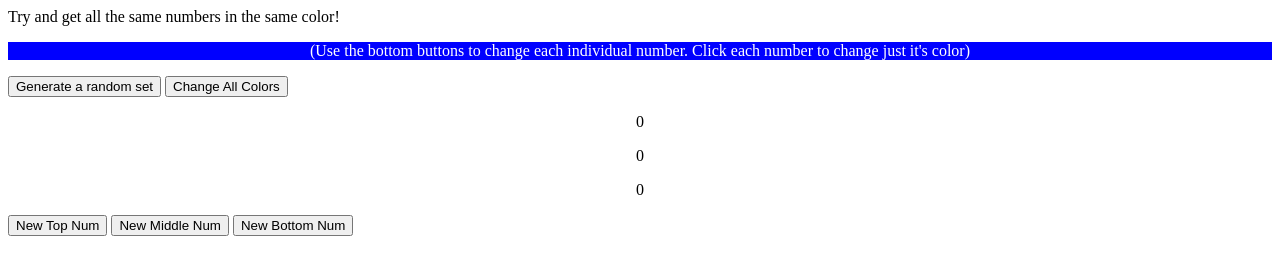
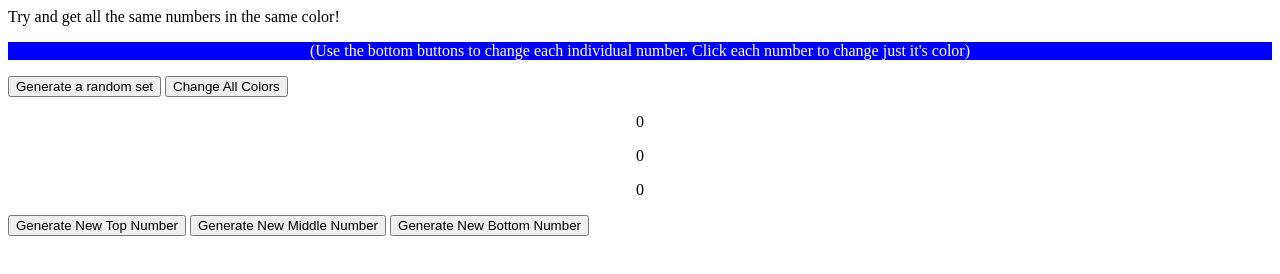
Before and after one commit to FridaRojo/CS257, a plain HTML site: page csslab/templates/match.html in a window 1280 px wide. Drawn offline with Linux system fonts and the light colour scheme.

Commit message:
Update match.html

```diff
--- a/csslab/templates/match.html
+++ b/csslab/templates/match.html
@@ -24,11 +24,11 @@
 <p class="three-class" id="num3" onclick = "generateNewBottomColor()">0</p>
 
 <button onclick="generateNewTopNum()">
-  New Top Num
+  Generate New Top Number
 </button>
 <button onclick="generateNewMiddleNum()">
-  New Middle Num
+  Generate New Middle Number
 </button>
 <button onclick="generateNewBottomNum()">
-  New Bottom Num
+  Generate New Bottom Number
 </button>
```
